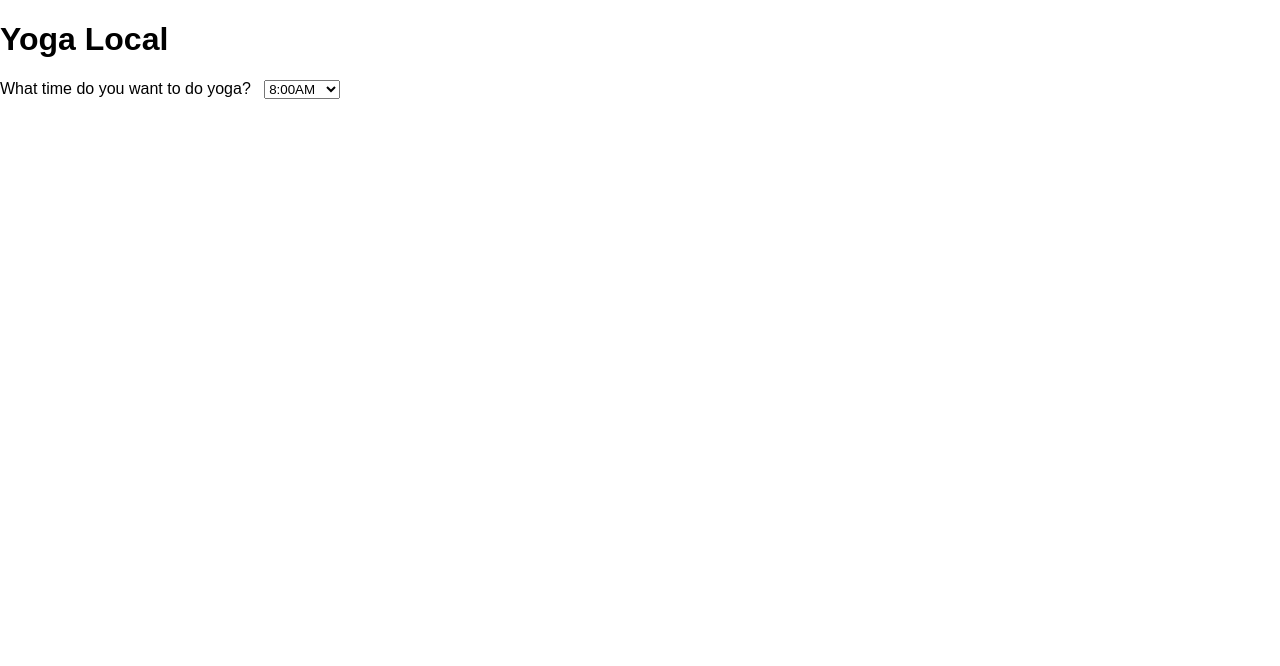
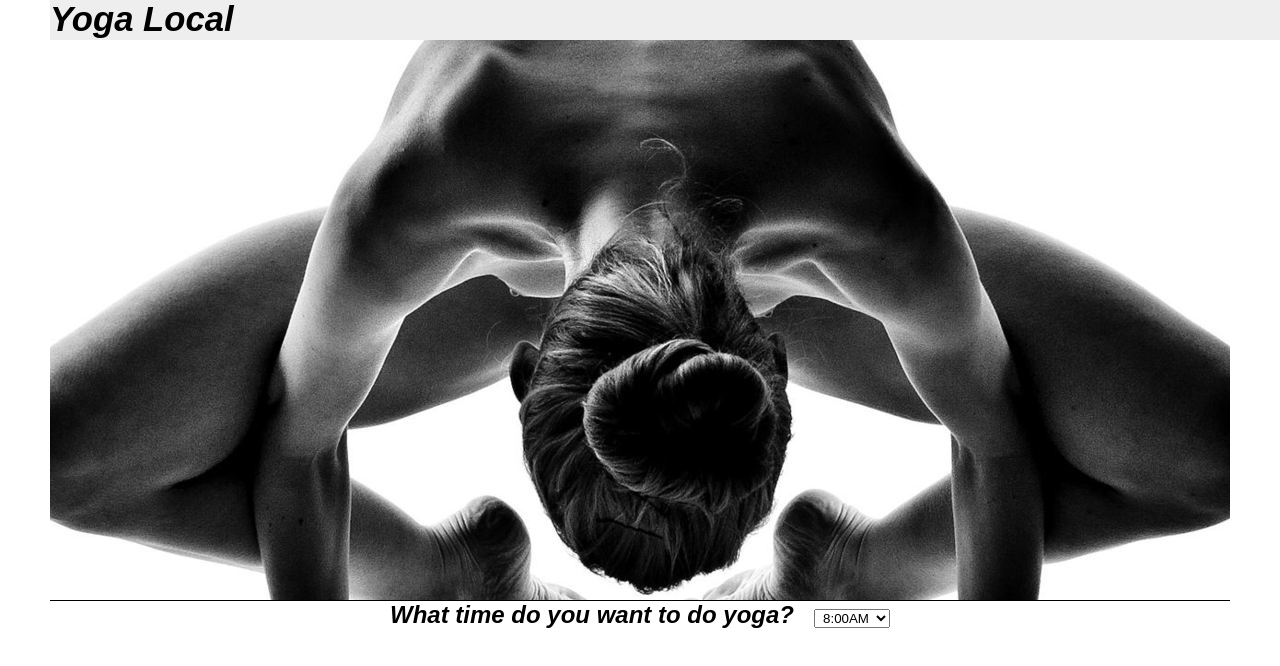
Before and after one commit to sharkySharks/Yoga-Local, a website: page client/index.html in a window 1280 px wide. Drawn offline with nearby package versions, Linux system fonts and the light colour scheme.

Commit message:
MVP up and running

```diff
--- a/client/index.html
+++ b/client/index.html
@@ -6,10 +6,15 @@
     <link rel="stylesheet" type="text/css" href="styles/style.css" />
   </head>
   <body>
-    <h1>Yoga Local</h1>
+
+    <div class="heading">
+      Yoga Local
+    </div>
+    <div id="banner"></div>
+
 
     <!-- <form class="submit" action="./classes" method="GET"> -->
-      What time do you want to do yoga?&nbsp;&nbsp;
+     <div class="theQ"> What time do you want to do yoga?&nbsp;&nbsp;
         <select id="timeSelector" name="time">
           <option value="08:00">8:00AM</option>
           <option value="09:00">9:00AM</option>
@@ -26,6 +31,7 @@
           <option value="20:00">8:00PM</option>
           <option value="21:00">9:00PM</option>
         </select>
+      </div>
       <!-- how do i access this ^ data once sent??-->
       <br>
       <br>
@@ -33,7 +39,7 @@
     <!-- </form> -->
     <br>
     <br>
-    <div class="classes"></div>
+    <div id="classes"></div>
 
     <div ng-view></div>
   <script src="https://ajax.googleapis.com/ajax/libs/jquery/2.1.3/jquery.min.js"></script>
@@ -41,7 +47,6 @@
 
   (function(){
 
-  console.log("*******eufheufhefuh")
   window.app = {
 
     server:'http://127.0.0.1:3000/',
@@ -53,27 +58,40 @@
         type: 'GET',
         contentType: 'application/json',
         success: function(data){
-          console.log(data);
-          alert('hey');
-          $('.classes').append(data);
+          //console.log(data);
+          app.populateClasses(data);
         },
         error: function(data){
           console.log('Failed to retrieve data.');
         }
       })
+    },
+
+    populateClasses: function(data){
+      app.clearMessages();
+
+      for(var i = 0; i < data.length; i++){
+        var yogaClass="<div class='classes'>"+data[i].Name+"&nbsp;&nbsp;&nbsp;&nbsp; Time: &nbsp;&nbsp;"+data[i].Time.slice(0,5)+"&nbsp;&nbsp;&nbsp;&nbsp; Date: &nbsp;&nbsp;"+data[i].ClassDate.slice(0,10)+"<div class=''> Studio:&nbsp;&nbsp;"+data[i].Studio+"&nbsp;&nbsp;&nbsp;&nbsp;&nbsp;&nbsp;"+data[i].ADDRESS+"</div></div><br><div class=''>"+data[i].Description+"</div><br><br>"
+        console.log(data[i]);
+        $('#classes').append(yogaClass);
+
       }
+    },
 
+    clearMessages: function(data){
+      $('#classes').empty();
+    }
   }
 
   $(document).ready(function(){
     $('#timeSelector').change(function(e){
       e.preventDefault();
-      alert("got it!");
       app.fetch();
     })
   })
 
 })();
+
 </script>
   </body>
 </html>
--- a/client/styles/style.css
+++ b/client/styles/style.css
@@ -1,5 +1,44 @@
+#banner{
+  height: 600px;
+  background: url(yogistand.jpg) no-repeat top center fixed;
+  display:block;
+  margin:auto;
+}
+#timeSelector{
+  text-align:center;
+}
+#timeSelector option {
+  width:200px;
+}
+.classes {
+  font-weight:bold;
+}
+.heading {
+  width: 100%;
+  height: 40px;
+  background-color: #eee;
+  padding:0;
+  position:fixed;
+  font-style: italic;
+  font-weight:bold;
+  font-size:26pt;
+}
+.theQ{
+  text-align:center;
+  font-weight:bold;
+  width: 100%;
+  height: 40px;
+  border-top: 1px solid #000;
+  padding:0;
+  font-style: italic;
+  font-weight:bold;
+  font-size:18pt;
+  vertical-align:text-bottom;
+}
 body {
   margin: 0;
-  margin-top: 10px;
+  margin-top: 0px;
   font-family: arial, sans-serif;
+  padding-left:50px;
+  padding-right:50px;
 }
--- a/server/models/index.js
+++ b/server/models/index.js
@@ -4,7 +4,6 @@ module.exports = {
   classes:{
 
     get: function (params, callback){
-      console.log("params: ", params)
       var qString = "Select c.NAME AS Name \
                 , c.DESCRIPTION AS Description \
                 , c.CLASS_DATE AS ClassDate \
@@ -14,7 +13,8 @@ module.exports = {
                 , s.AREA_OF_TOWN AS AreaofTown \
                 FROM classes c, studios s \
                 WHERE c.STUDIO_ID = s.ID \
-                AND c.START_TIME = '"+ params +"'";
+                AND c.START_TIME = '"+ params +"' \
+                ORDER BY ClassDate, Name";
       console.log(qString)
 
       db.query(qString, function(err, data){
```
Also changed, not shown: client/images/HotYogaFINAL.jpg (added), client/images/silhouette_yoga.jpg (added), client/styles/yogistand.jpg (added), 4 other files. Lines whose indentation alone changed are shown as unchanged.
